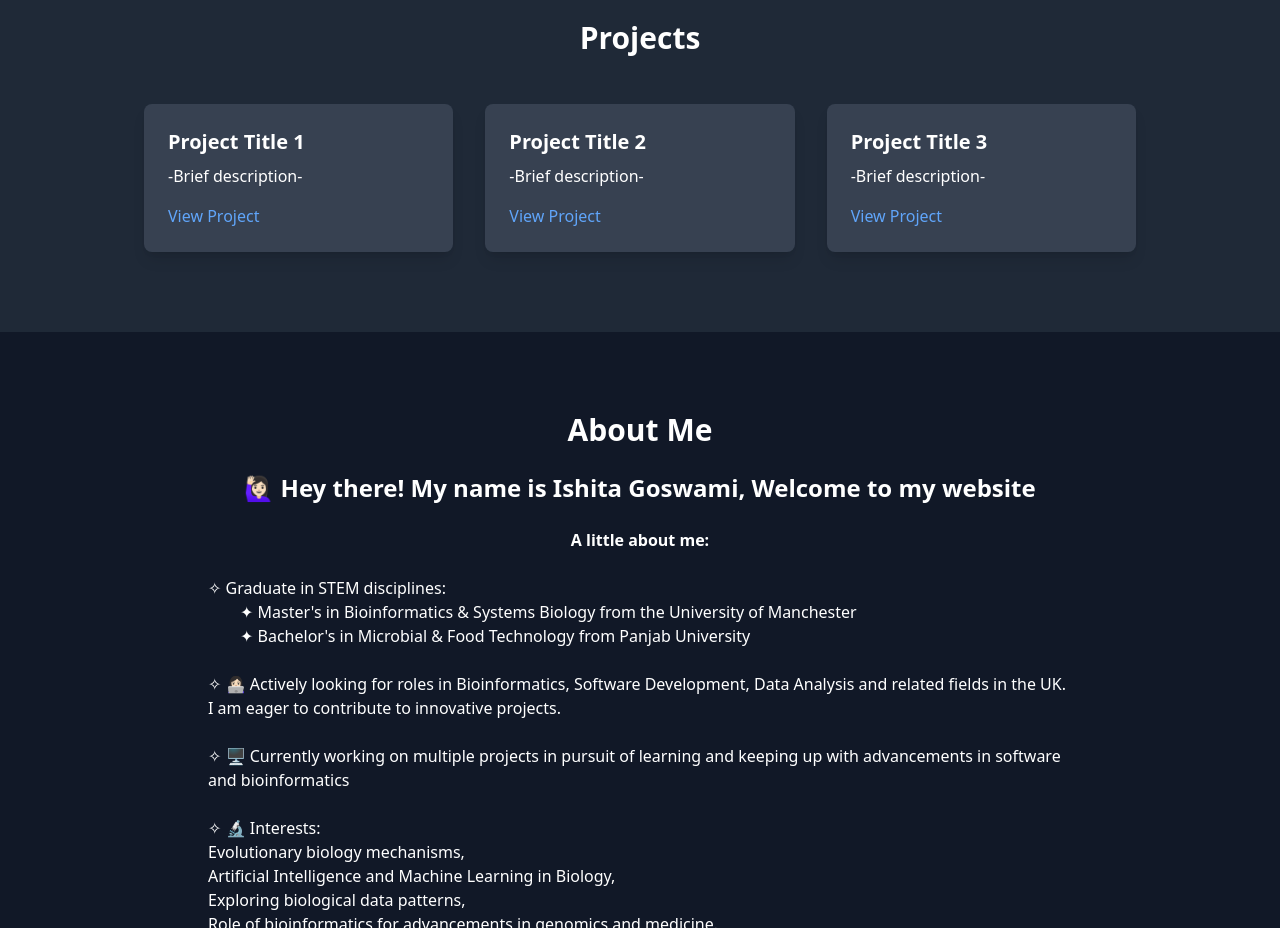
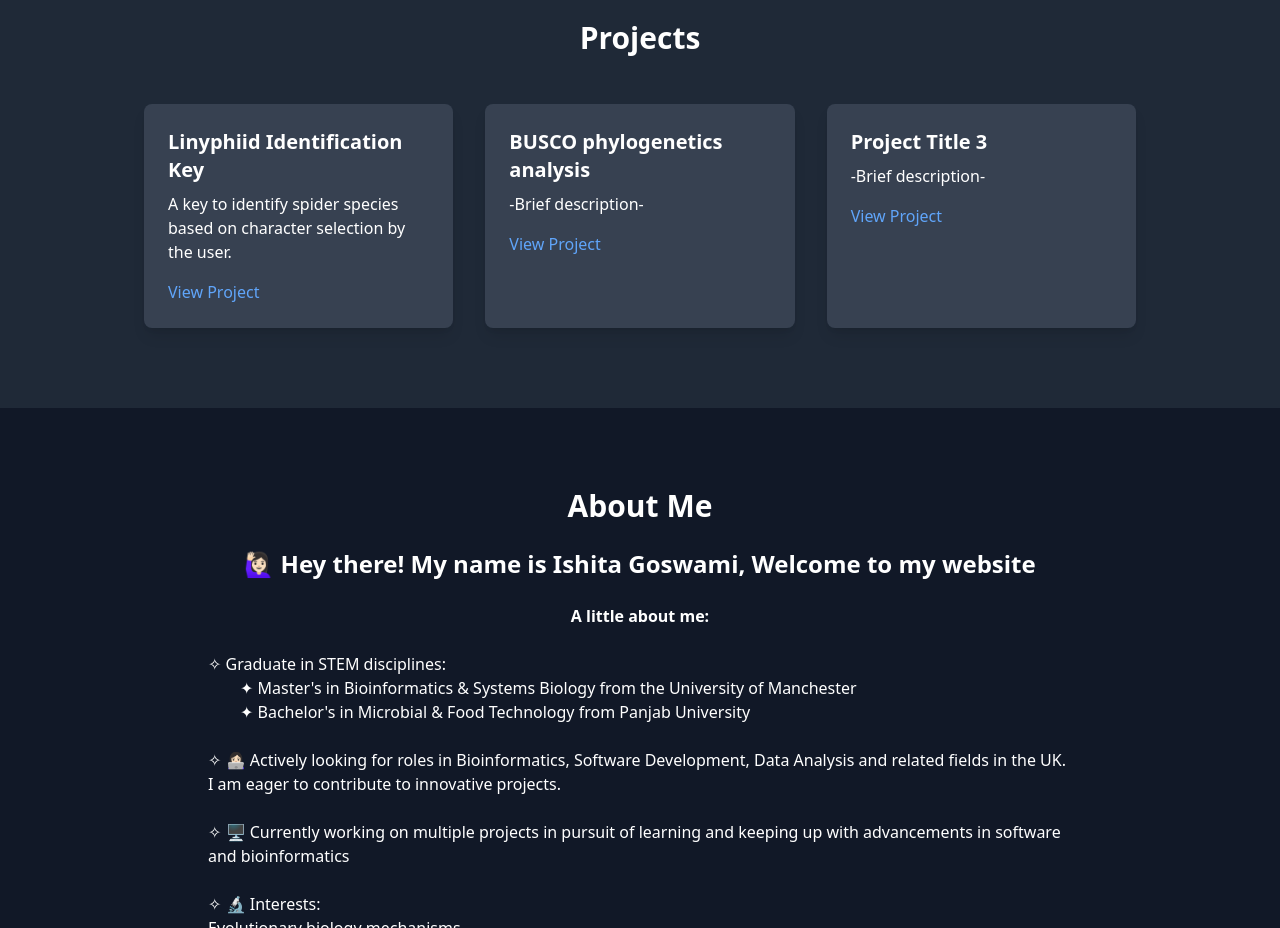
Before and after one commit to ishiigos/ishiigos.github.io, a plain HTML site: page index.html in a window 1280 px wide. Shown: the part 860-1788 px from the top of the page. Drawn offline with nearby package versions, Linux system fonts and the light colour scheme.

Commit message:
Project 1 added

```diff
--- a/index.html
+++ b/index.html
@@ -43,12 +43,12 @@
         <h2 class="text-3xl font-bold text-center mb-12">Projects</h2>
         <div class="grid grid-cols-1 md:grid-cols-2 lg:grid-cols-3 gap-8">
             <div class="bg-gray-700 p-6 rounded-lg shadow-lg">
-                <h3 class="text-xl font-semibold mb-2">Project Title 1</h3>
-                <p class="mb-4">-Brief description-</p>
-                <a href="#" class="text-blue-400 hover:underline">View Project</a>
+                <h3 class="text-xl font-semibold mb-2">Linyphiid Identification Key</h3>
+                <p class="mb-4">A key to identify spider species based on character selection by the user.</p>
+                <a href="https://github.com/ishiigos/SpiderIdentification" class="text-blue-400 hover:underline">View Project</a>
             </div>
             <div class="bg-gray-700 p-6 rounded-lg shadow-lg">
-                <h3 class="text-xl font-semibold mb-2">Project Title 2</h3>
+                <h3 class="text-xl font-semibold mb-2">BUSCO phylogenetics analysis</h3>
                 <p class="mb-4">-Brief description-</p>
                 <a href="#" class="text-blue-400 hover:underline">View Project</a>
             </div>
```
